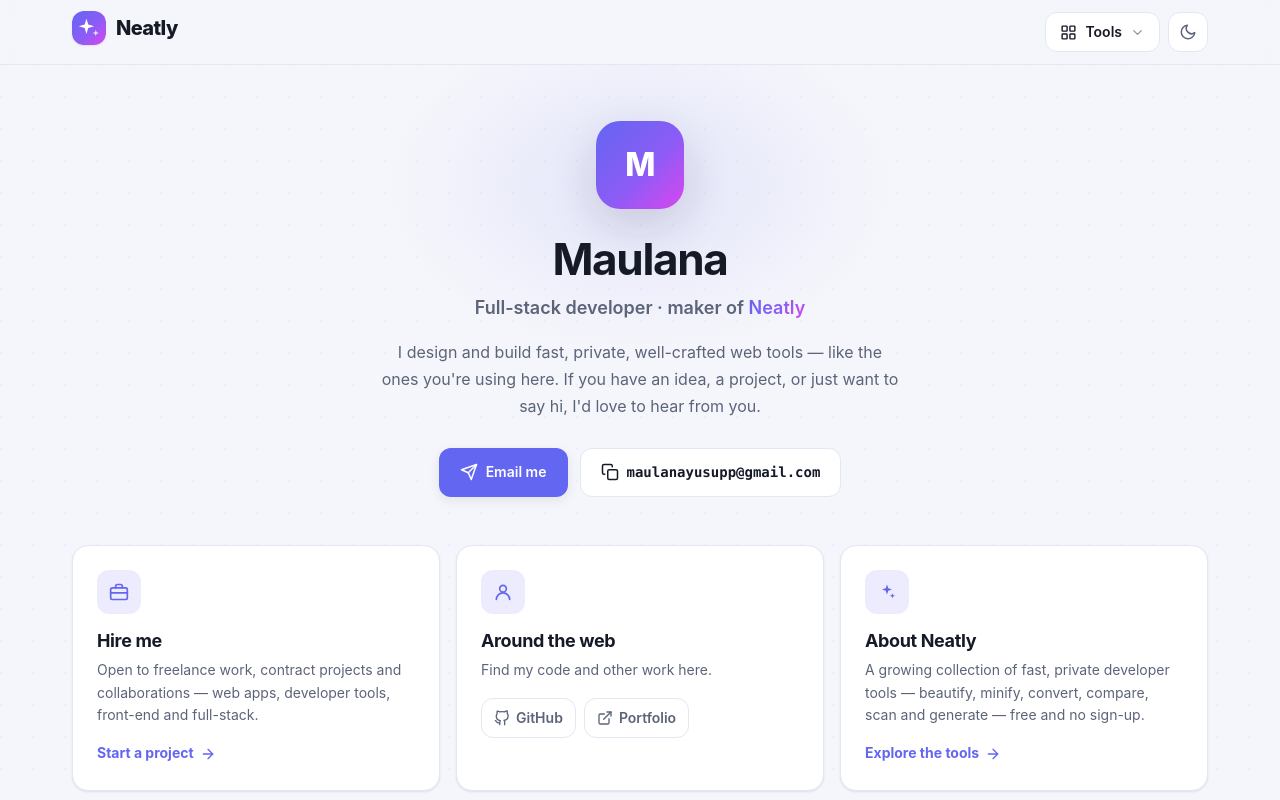
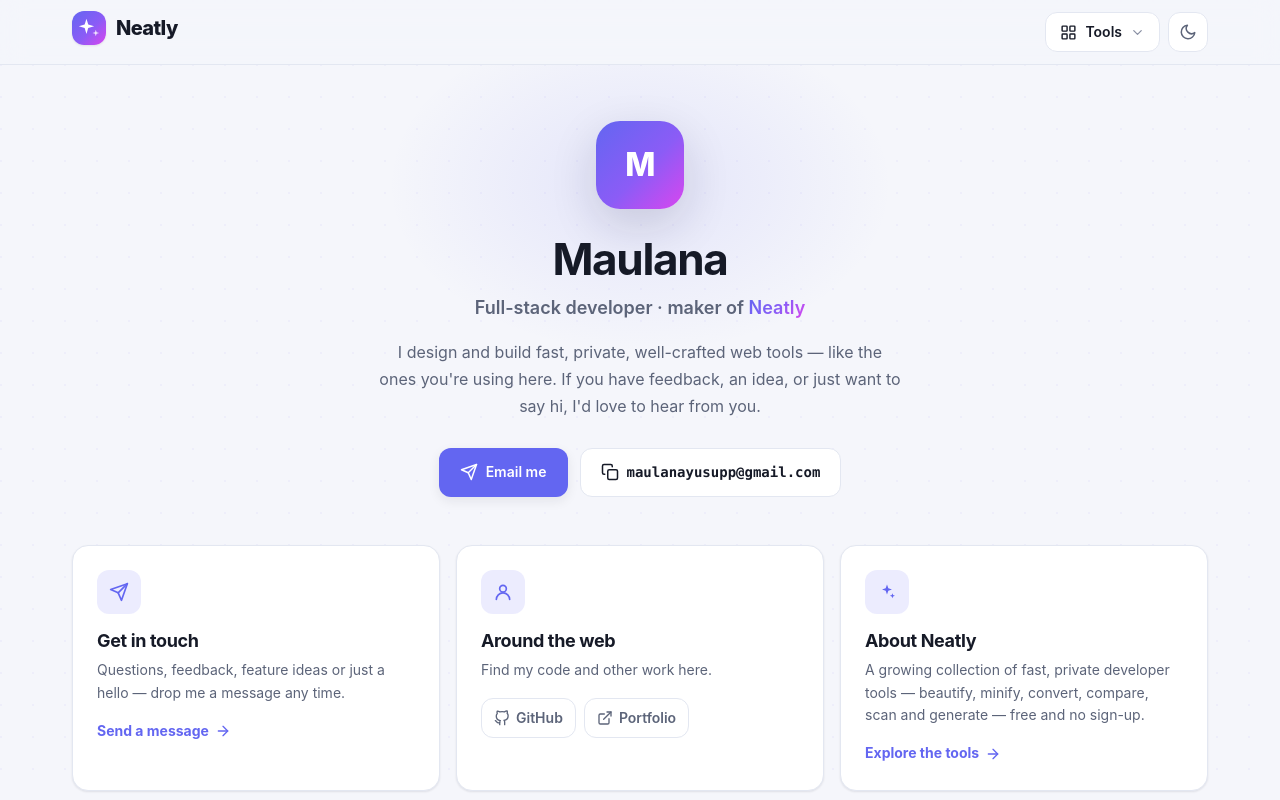
Before and after one commit to maulanayusupp/Neatly, a Nuxt app: page /contact in a window 1280 px wide. Shown: the top 800 px of the page. Built offline with nearby package versions, Linux system fonts and the light colour scheme.

Commit message:
chore: remove "Hire me" framing from contact & about
Contact page becomes a plain "Get in touch" (title, card, meta); about page
drops the "project in mind" wording. No freelance/hire positioning.

Co-Authored-By: Claude Opus 4.8 (1M context) <noreply@anthropic.com>

```diff
--- a/app/pages/about.vue
+++ b/app/pages/about.vue
@@ -48,8 +48,7 @@ const principles: { icon: IconName, title: string, text: string }[] = [
           <h2 class="about__maker-title">Who makes Neatly?</h2>
           <p class="about__maker-text">
             Neatly is designed and built by <strong>Maulana</strong>, a developer who
-            enjoys making fast, well-crafted web tools. Have feedback, a feature idea,
-            or a project in mind?
+            enjoys making fast, well-crafted web tools. Have feedback or a feature idea?
           </p>
         </div>
         <NuxtLink to="/contact" class="about__maker-cta">
--- a/app/pages/contact.vue
+++ b/app/pages/contact.vue
@@ -7,7 +7,7 @@ const PORTFOLIO = 'https://maulanayusupp.github.io'
 const toast = useToast()
 const copied = ref(false)
 
-const mailtoHire = `mailto:${EMAIL}?subject=${encodeURIComponent('Project inquiry via Neatly')}`
+const mailtoMessage = `mailto:${EMAIL}?subject=${encodeURIComponent('Message via Neatly')}`
 const mailtoHello = `mailto:${EMAIL}?subject=${encodeURIComponent('Hello from Neatly')}`
 
 async function copyEmail() {
@@ -18,9 +18,9 @@ async function copyEmail() {
   }
 }
 
-const pageTitle = `Contact & Hire — ${NAME} · Neatly`
+const pageTitle = `Contact — ${NAME} · Neatly`
 const pageDescription
-  = `Get in touch with ${NAME}, the developer behind Neatly. Available for freelance projects and collaborations — say hello or start a project.`
+  = `Get in touch with ${NAME}, the developer behind Neatly. Questions, feedback or ideas are always welcome.`
 
 useSeoMeta({
   title: pageTitle,
@@ -46,7 +46,7 @@ useHead({ link: [{ rel: 'canonical', href: 'https://neatlyapp.vercel.app/contact
         </p>
         <p class="contact__bio">
           I design and build fast, private, well-crafted web tools — like the ones
-          you're using here. If you have an idea, a project, or just want to say hi,
+          you're using here. If you have feedback, an idea, or just want to say hi,
           I'd love to hear from you.
         </p>
         <div class="contact__cta">
@@ -62,14 +62,14 @@ useHead({ link: [{ rel: 'canonical', href: 'https://neatlyapp.vercel.app/contact
 
       <div class="contact__cards">
         <article class="contact__card">
-          <span class="contact__card-icon"><BaseIcon name="briefcase" :size="20" /></span>
-          <h2 class="contact__card-title">Hire me</h2>
+          <span class="contact__card-icon"><BaseIcon name="send" :size="20" /></span>
+          <h2 class="contact__card-title">Get in touch</h2>
           <p class="contact__card-text">
-            Open to freelance work, contract projects and collaborations —
-            web apps, developer tools, front-end and full-stack.
+            Questions, feedback, feature ideas or just a hello — drop me a message
+            any time.
           </p>
-          <a class="contact__card-link" :href="mailtoHire">
-            Start a project <BaseIcon name="arrowRight" :size="16" />
+          <a class="contact__card-link" :href="mailtoMessage">
+            Send a message <BaseIcon name="arrowRight" :size="16" />
           </a>
         </article>
 
```
